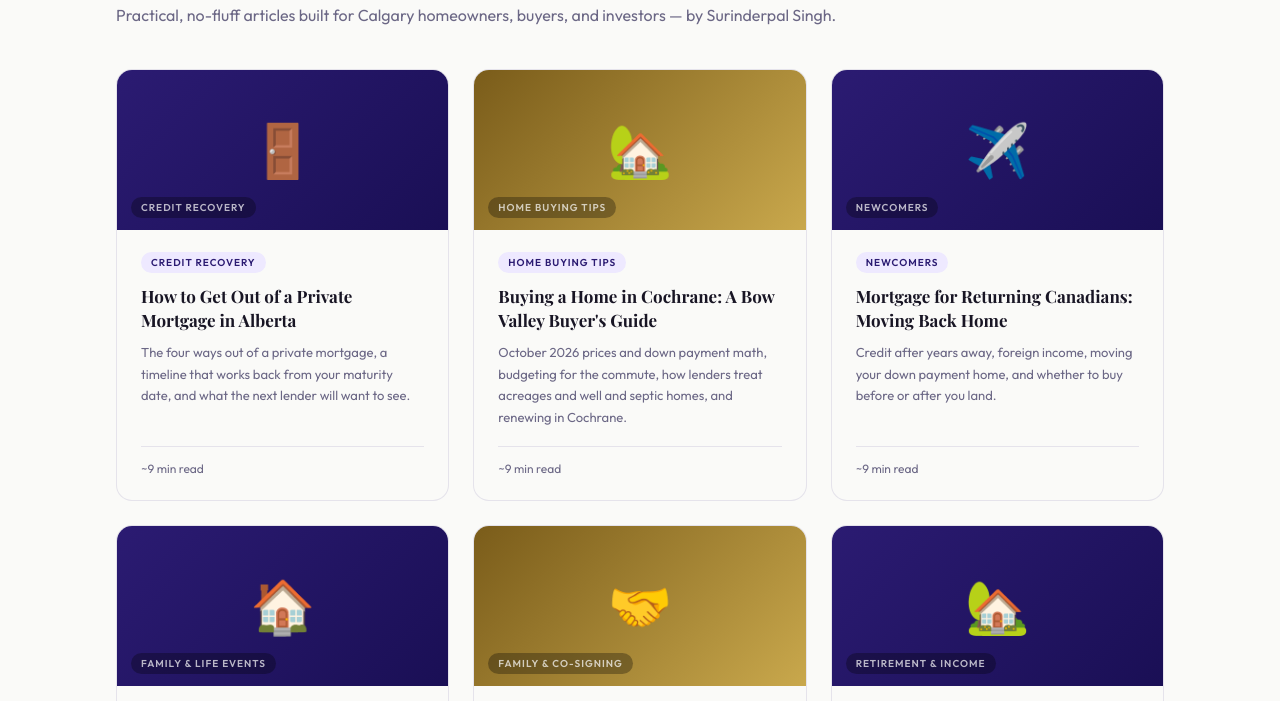
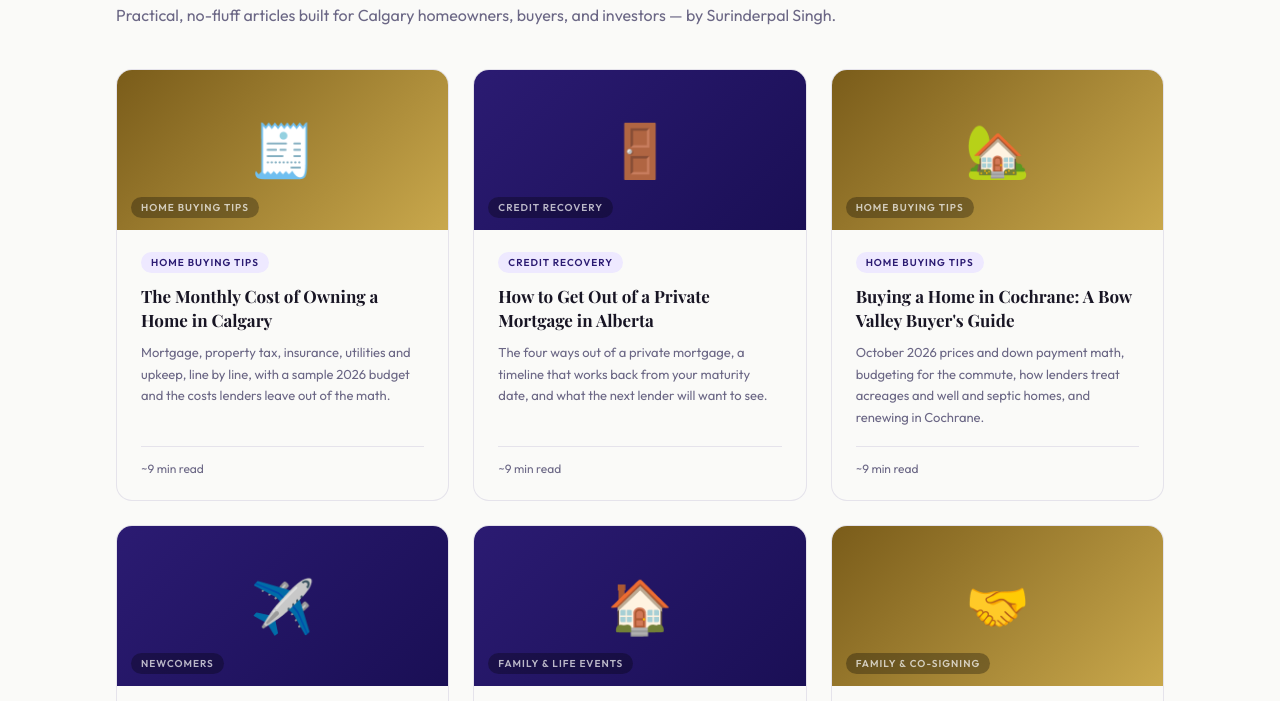
Before and after one commit to surinder-oss/God-lion-website, a plain HTML site: page blog.html in a window 1280 px wide. Shown: the part 685-1386 px from the top of the page. Drawn offline with nearby package versions, Linux system fonts and the light colour scheme; a web font is replaced by a local one.

Commit message:
Index + sitemap: monthly-cost-owning-home-calgary
Co-Authored-By: Claude Opus 5.5 <noreply@anthropic.com>

```diff
--- a/blog.html
+++ b/blog.html
@@ -171,6 +171,20 @@
   </div>
 
   <div class="posts-grid">
+    <a href="blog/monthly-cost-owning-home-calgary" class="post-card reveal" data-cat="tips" style="text-decoration:none;color:inherit">
+      <div class="post-card-thumb gold">
+        &#x1F9FE;
+        <span class="post-thumb-label">Home Buying Tips</span>
+      </div>
+      <div class="post-card-body">
+        <span class="post-category">Home Buying Tips</span>
+        <h3>The Monthly Cost of Owning a Home in Calgary</h3>
+        <p>Mortgage, property tax, insurance, utilities and upkeep, line by line, with a sample 2026 budget and the costs lenders leave out of the math.</p>
+        <div class="post-footer">
+          <span class="post-read-time">~9 min read</span>
+        </div>
+      </div>
+    </a>
     <a href="blog/get-out-of-private-mortgage-alberta" class="post-card reveal" data-cat="refinancing" style="text-decoration:none;color:inherit">
       <div class="post-card-thumb purple">
         &#x1F6AA;
--- a/sitemap.xml
+++ b/sitemap.xml
@@ -1227,4 +1227,10 @@
     <changefreq>monthly</changefreq>
     <priority>0.8</priority>
   </url>
+  <url>
+    <loc>https://www.goldlionmortgages.com/blog/monthly-cost-owning-home-calgary</loc>
+    <lastmod>2026-11-26</lastmod>
+    <changefreq>monthly</changefreq>
+    <priority>0.8</priority>
+  </url>
 </urlset>
```
